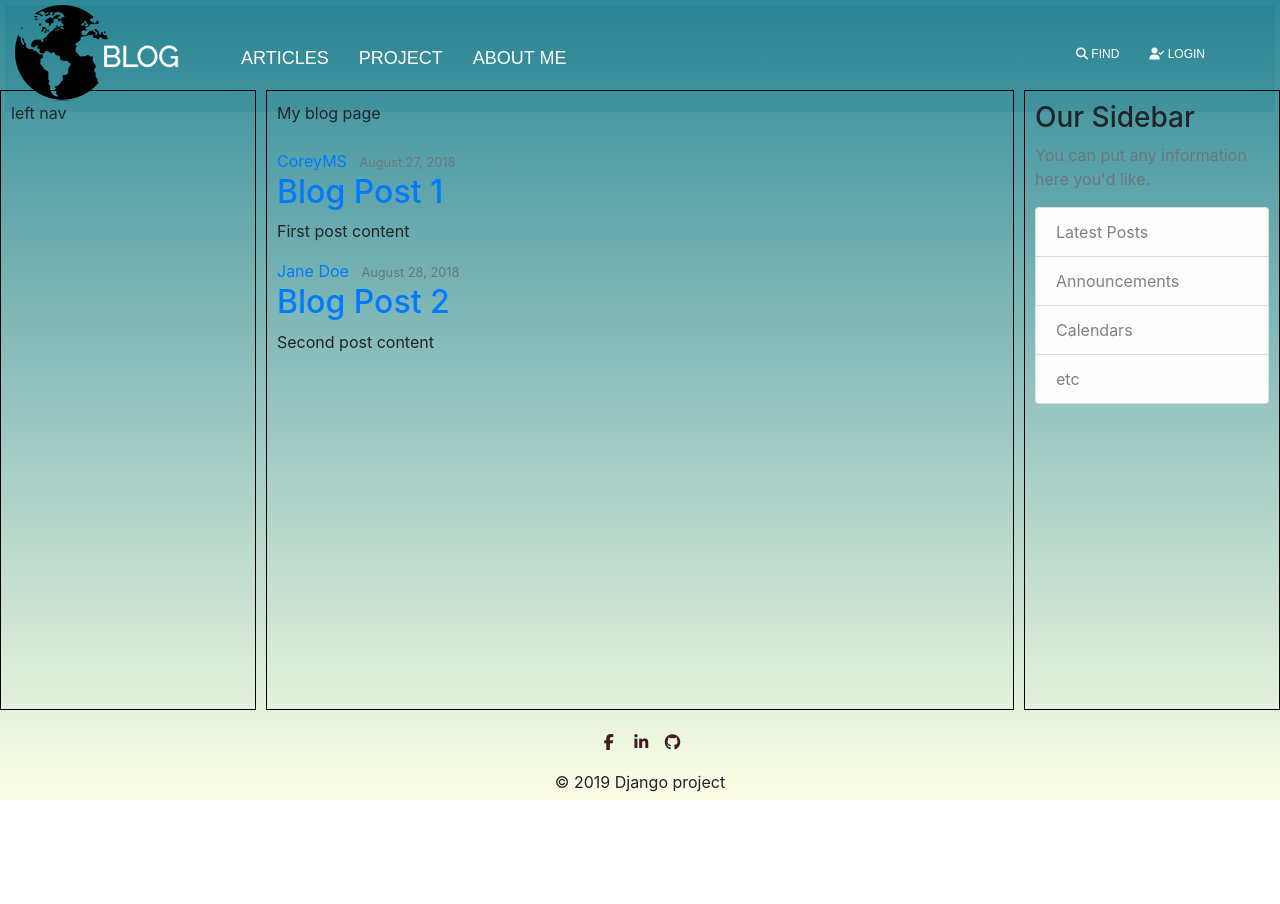
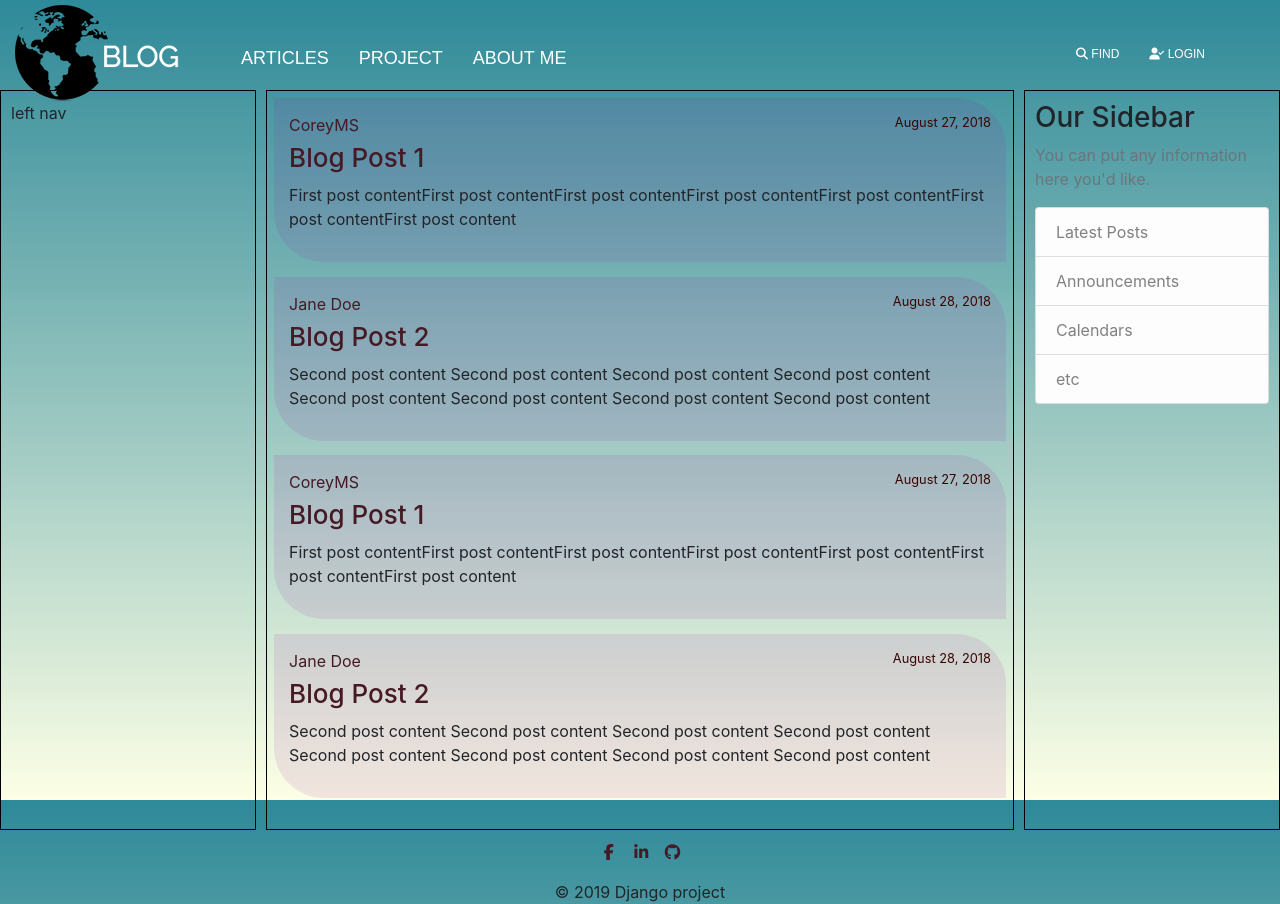
Before and after one commit to semen-ksv/blog_django_web, a Django app: page /blog/ in a window 1280 px wide. Before the commit the page ends 800 px from the top, so only its background shows below. Run offline with Django 3.2, Linux system fonts and the light colour scheme; some libraries are stand-ins or nearby versions.

Commit message:
'create area for articles'

```diff
--- a/my_blog/templates/my_blog/blog_post_list.html
+++ b/my_blog/templates/my_blog/blog_post_list.html
@@ -4,23 +4,22 @@
     Blog
 {% endblock %}
 
-{% block conten_title %}
-    My blog page
-{% endblock %}
 
 {% block content %}
 
      {% for post in posts %}
-        <article class="media content-section">
-          <div class="media-body">
-            <div class="article-metadata">
+{#        <article class="media content-section">#}
+          <div class="media-body" >
+            <div class="media-article">
+              <div class="article-metadata">
               <a class="mr-2" href="#">{{ post.author }}</a>
               <small class="text-muted">{{ post.date_posted }}</small>
             </div>
             <h2><a class="article-title" href="#">{{ post.title }}</a></h2>
             <p class="article-content">{{ post.content }}</p>
           </div>
-        </article>
+          </div>
+{#        </article>#}
     {% endfor %}
 
 {% endblock %}
--- a/my_blog/views.py
+++ b/my_blog/views.py
@@ -4,13 +4,25 @@ posts = [
     {
         'author': 'CoreyMS',
         'title': 'Blog Post 1',
-        'content': 'First post content',
+        'content': 'First post contentFirst post contentFirst post contentFirst post contentFirst post contentFirst post contentFirst post content',
         'date_posted': 'August 27, 2018'
     },
     {
         'author': 'Jane Doe',
         'title': 'Blog Post 2',
-        'content': 'Second post content',
+        'content': 'Second post content Second post content Second post content Second post content Second post content Second post content Second post content Second post content ',
+        'date_posted': 'August 28, 2018'
+    },
+    {
+        'author': 'CoreyMS',
+        'title': 'Blog Post 1',
+        'content': 'First post contentFirst post contentFirst post contentFirst post contentFirst post contentFirst post contentFirst post content',
+        'date_posted': 'August 27, 2018'
+    },
+    {
+        'author': 'Jane Doe',
+        'title': 'Blog Post 2',
+        'content': 'Second post content Second post content Second post content Second post content Second post content Second post content Second post content Second post content ',
         'date_posted': 'August 28, 2018'
     }
 ]
--- a/static/styles.css
+++ b/static/styles.css
@@ -5,7 +5,7 @@ body {
             "header header header"
             "aside article ads"
             "footer footer footer";
-    grid-template-rows: 10% 1fr 10%;
+    grid-template-rows: 10% 1fr 7%;
     grid-template-columns: 20% 1fr 20%;
     grid-row-gap: 10px;
     grid-column-gap: 10px;
@@ -73,7 +73,7 @@ header a:hover {
 
 /*  Navigation bar */
 .Navbar {
-    background-color: rgba(0,98,115,0.12);
+
     display: flex;
     padding-left: 10px;
     font-family: sans-serif;
@@ -143,17 +143,50 @@ header a:hover {
     }
 }
 
-
+/* Main part page */
 .mainArticle {
-    padding: 10px;
     border: 1px solid #000;
     grid-area: article;
+    box-sizing: border-box;
+    justify-content: center;
 }
 
-article a:hover {
+main a{
      color: #451a24;
      text-decoration: none;
 }
+
+main a:hover {
+     color: #893835;
+     text-decoration: none;
+}
+
+.media-body{
+    justify-content: space-between;
+    padding: 1%;
+    width: 100%;
+}
+
+.media-article{
+    background: rgba(158, 20, 167, 0.11);
+    padding: 2%;
+    border-radius: 0 50px 0 50px;
+}
+small.text-muted {
+    color: #380600 !important;
+    float: right;
+}
+.container {
+    padding-right: 0;
+    padding-left: 0;
+}
+.article-title{
+    font-size: 26px;
+}
+.content-section{
+    margin: 0;
+}
+
 .mainBorder {
     padding: 10px;
     border: 1px solid #000;
@@ -168,7 +201,7 @@ article a:hover {
 
 /*  FOOTER */
 .pageFooter {
-    padding: 10px;
+    padding: 0;
     grid-area: footer;
 }
 
--- a/templates/django_blog/base.html
+++ b/templates/django_blog/base.html
@@ -66,20 +66,22 @@
 </header>
 
 
-<article class="mainArticle">
-    <div>
-        {% block conten_title %}
-            There is no any title.
-        {% endblock %}
-    </div>
-    </br>
-    <div>
-        {% block content %}
-            There is no any content.
-        {% endblock %}
+<main class="mainArticle container">
+
+    <div class="main_content">
+      {% block content %}
+            Some content
+      {% endblock %}
     </div>
 
-</article>
+    </br>
+{#    <div>#}
+{#        {% block content %}#}
+{#            There is no any content.#}
+{#        {% endblock %}#}
+{#    </div>#}
+
+</main>
 
 <aside class="mainBorder">
     {% block left %}
```
Also changed, not shown: templates/django_blog/main_index.html (+3 -5 lines).
